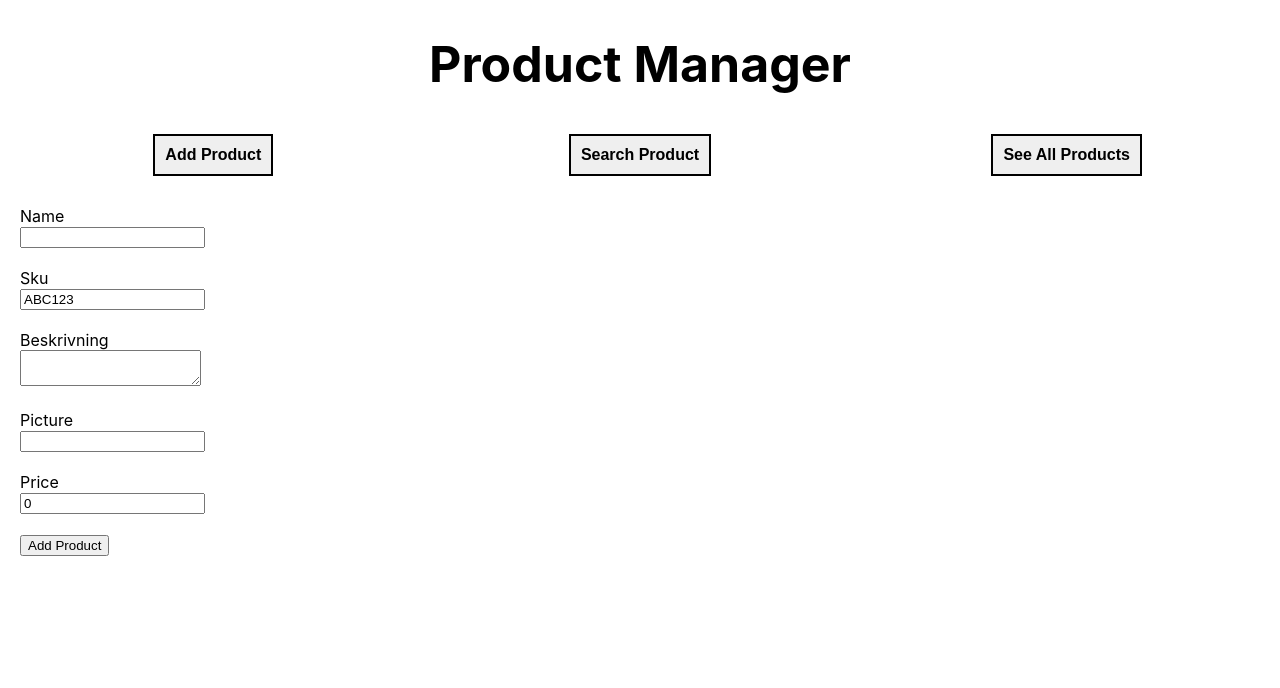
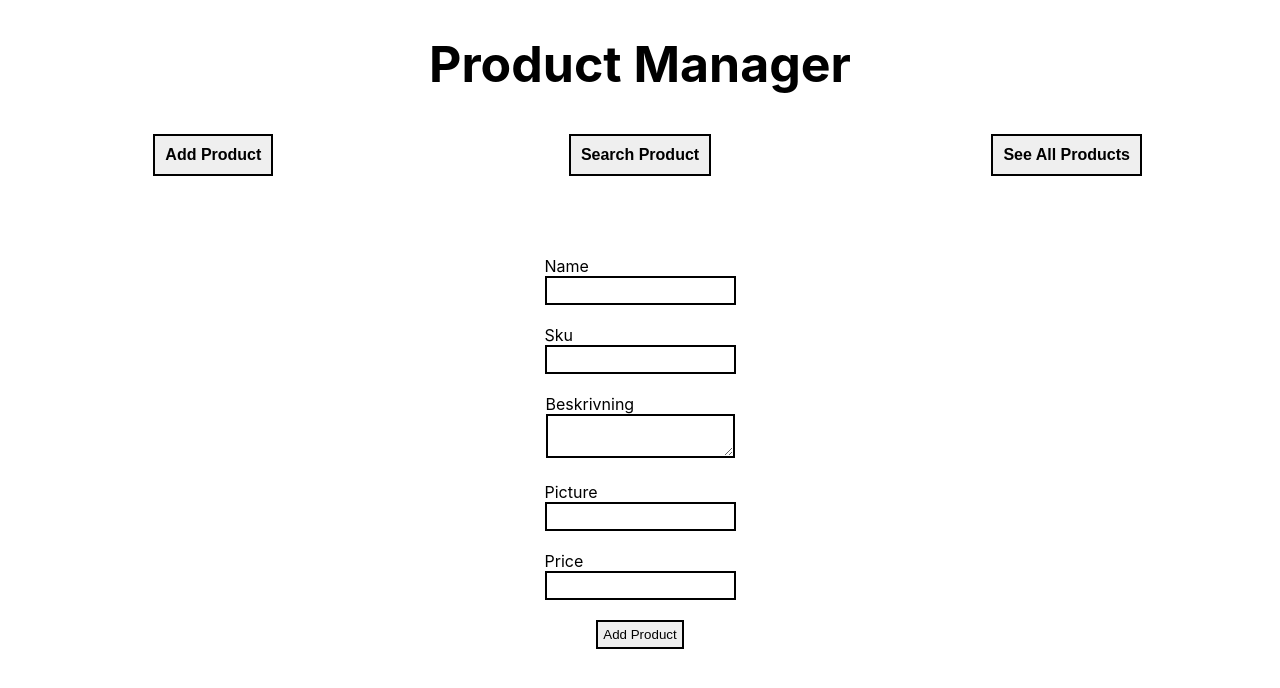
Before and after one commit to jasmineschrewelius/productmanagerweb-client, a React (Create React App) app: page / in a window 1280 px wide. Both pictures are taken after a click on the button "Add Product". Shown: the top 688 px of the page. Built offline with nearby package versions, Linux system fonts and the light colour scheme; no server answers.

Commit message:
Fixed catch error in add product

```diff
--- a/src/App.js
+++ b/src/App.js
@@ -24,42 +24,58 @@ function App() {
 
   }, []); //[] <-- so we will only do the useEffect one time
 
+
   const addProduct = (product) => { // add product to our list
 
-    fetch("https://localhost:8000/product", {  // use fetch to create post call to API
-            method: "post",
-            headers: {
-                "Content-Type": "application/json"
-            },
-            body: JSON.stringify(product) // make product into json
-        })
-        .then((resp) => resp.json())  // will convert json javascript object
-        .then((product) => {
-          setProducts([ ...products, product]); // setproducts, take the current state of products and replace it with the new state
-        });
-      };
+    fetch("https://localhost:8000/product", {
+      method:"post",
+      headers:{
+        "Content-Type":"application/json"
+      },
+      body:JSON.stringify(product)
+    })
+    .then(function(response) {
+      if (!response.ok){
+        throw alert("Unvaild information, product not saved");
+      }
+      return response.json();
+    }).then(function(response) {
+      alert("Ok, product saved");
+    }).then((product) => {
+      setProducts([ ...products, product])
+    }).catch(function(error) {
+      console.log("Unvaild information som user, 400 bad request");
+    });
+
+  };
 
 
-  const handleClickAdd = (event) => { // when "Add Product" button is pressed, show
+
+
+
+
+  const handleClickAdd = () => { // when "Add Product" button is pressed, show
     setIsShownSee(current => !current); // change the state
   };
 
-  const handleClickSearch = (event) => { // when "Search Product" button is pressed, show
+  const handleClickSearch = () => { // when "Search Product" button is pressed, show
     setIsShownSearch(current => !current); // change the state
-  }
+  };
 
-  const handleClickSee = (event) => { // when "see all products" button is pressed, show
+  const handleClickSee = () => { // when "see all products" button is pressed, show
     setIsShownAdd(current => !current); // change the state
   };
 
-  const handleOnDelete = (productId) => { // take the id of the product chosen
+  const handleOnDelete = (sku) => { // take the id of the product chosen
 
-    fetch(`https://localhost:8000/product/${productId}`, {  // use fetch to create delete call to API
+    fetch(`https://localhost:8000/product/${sku}`, {  // use fetch to create delete call to API
             method: "delete",
         }).then((resp) => {
-          const newProducts = products.filter(x => x.id != productId); // create array and filter away the productId from list
+          const newProducts = products.filter(x => x.sku != sku); // create array and filter away the productId from list
           setProducts(newProducts); // setproducts with newProducts
         });
+
+    alert("Product deleted")
   };
 
   return (
@@ -91,16 +107,14 @@ function App() {
 
     {isShownAdd && <ProductTable products={products} onDelete={handleOnDelete}/>}
 
-    {isShownSearch && <SearchProduct products={products} />}
+    {isShownSearch && <SearchProduct products={products} onDelete={handleOnDelete} />}
 
     {isShownSee && <ProductForm onAdd={addProduct} />}
-
-
-
 
 
     </div>
   );
 }
 
+
 export default App;
--- a/src/components/ProductForm/ProductForm.css
+++ b/src/components/ProductForm/ProductForm.css
@@ -1,9 +1,15 @@
 .productform  {
-    margin-top: 30px;
+    margin-top: 80px;
+    display: flex;
+    flex-direction: column;
+    gap: 20px;
+    align-items: center;
 }
-.productform div {
-    margin: 20px;
+.productform input, textarea{
+    border: 2px solid black;
+    padding: 5px;
 }
+
 label {
     display: block;
 }
--- a/src/components/ProductForm/ProductForm.jsx
+++ b/src/components/ProductForm/ProductForm.jsx
@@ -5,66 +5,86 @@ const ProductForm = ({ onAdd }) => {
 
     const [form, setForm] = useState({  // create first state
         name: "",
-        sku: "ABC123",
+        sku: "",
         description: "",
         picture: "",
-        price: 0
+        price: ""
     });
 
     const handleSubmit = (event) => { // when button is pressed
-        event.preventDefault();   // prevent the page from reloadning
-
-        const product ={ ...form }; // create a new object with the data from form
-
-        onAdd(product); // call onAdd
-
+       event.preventDefault();   // prevent the page from reloadning
     };
 
+
+
     const handleChange = (event) => { // when change is made (button pressed)
+
 
         const { name, value } = event.target; // take out the name
 
         setForm({ // set Form, take the forms first state and set the new state with the changes made
-            ...form,
-            [name]: value,
+        ...form,
+        [name]: value,
         });
+
+
+
+    };
+
+    const handleClick = () => {
+
+        if (!window.confirm('Is the information correct?'))
+        {
+            return;
+        } else
+        {
+          createProduct();
+        }
+    };
+
+
+    const createProduct = () => {
+
+        const product ={ ...form }; // create a new object with the data from form
+
+        onAdd(product);
     };
 
   return (
-    <form onSubmit={handleSubmit} className="productform">
+    <form onSubmit={handleSubmit} className="productform"  >
         <div>
             <label htmlFor="name"> Name </label>
 
-            <input type="text" id="name" name="name" value={form.name} onChange={handleChange} />
+            <input type="text" id="name" name="name" value={form.name} onChange={handleChange}  required/>
         </div>
 
         <div>
             <label htmlFor="sku"> Sku </label>
 
-            <input type="text" id="sku" name="sku" value={form.sku} onChange={handleChange} />
+            <input type="text" id="sku" name="sku" value={form.sku} onChange={handleChange} required />
         </div>
 
         <div>
             <label htmlFor="description"> Beskrivning </label>
 
-            <textarea id="description" name="description" value={form.description} onChange={handleChange} />
+            <textarea id="description" name="description" value={form.description} onChange={handleChange}  required/>
         </div>
 
 
         <div>
             <label htmlFor="picture"> Picture </label>
 
-            <input type="text" id="picture" name="picture" value={form.picture} onChange={handleChange} />
+            <input type="text" id="picture" name="picture" value={form.picture} onChange={handleChange}  required/>
         </div>
 
         <div>
             <label htmlFor="price"> Price </label>
 
-            <input type="number" id="price" name="price" value={form.price} onChange={handleChange} />
+            <input type="number" id="price" name="price" value={form.price} onChange={handleChange}  required />
         </div>
 
         <div>
-            <button>
+            <button type="submit" onClick={handleClick}>
                 Add Product
             </button>
         </div>
--- a/src/components/ProductTable/ProductTable.jsx
+++ b/src/components/ProductTable/ProductTable.jsx
@@ -24,7 +24,7 @@ const ProductTable = ({ products, onDelete }) => { // gets props (products)
                     <td>{product.picture}</td>
                     <td>{product.price}</td>
                     <td>
-                        <button onClick={e => onDelete(product.id)}>Delete</button>
+                        <button onClick={() => { if (window.confirm('Are you sure you wish to delete this item?')) onDelete(product.sku)}}> Delete</button>
                     </td>
                 </tr>
             ))}
@@ -34,4 +34,4 @@ const ProductTable = ({ products, onDelete }) => { // gets props (products)
   );
 }
 
-export default ProductTable
+export default ProductTable;
--- a/src/components/SearchProduct/SearchProduct.css
+++ b/src/components/SearchProduct/SearchProduct.css
@@ -8,7 +8,13 @@
     display: flex;
     gap: 10px;
 }
+.searchform label, input, button {
+    border: 2px solid black;
+    padding: 5px;
+}
 .results {
     margin-top: 50px;
     text-align: center;
+    padding: 5px;
+
 }
--- a/src/components/SearchProduct/SearchProduct.jsx
+++ b/src/components/SearchProduct/SearchProduct.jsx
@@ -1,7 +1,7 @@
 import React, { useEffect, useState } from 'react'
 import './SearchProduct.css';
 
-const SearchProduct = ({ products }) => {
+const SearchProduct = ({ products, onDelete }) => {
 
   const [productsku, setProductSku] = useState([]); // set first state
 
@@ -13,8 +13,6 @@ const SearchProduct = ({ products }) => {
 
   const handleSubmit = (event) => { // when button is pressed
     event.preventDefault();   // prevent the page from reloadning
-
-    console.log(productsku);
 
     const product = products.filter(x => x.sku == productsku); // create array and filter to select the choosen SKU
 
@@ -69,6 +67,9 @@ const SearchProduct = ({ products }) => {
               <td>{product.description}</td>
               <td>{product.picture}</td>
               <td>{product.price}</td>
+              <td>
+              <button onClick={() => { if (window.confirm('Are you sure you wish to delete this item?')) onDelete(product.sku)}}> Delete</button>
+              </td>
             </tr>
             ))}
           </tbody>
```
